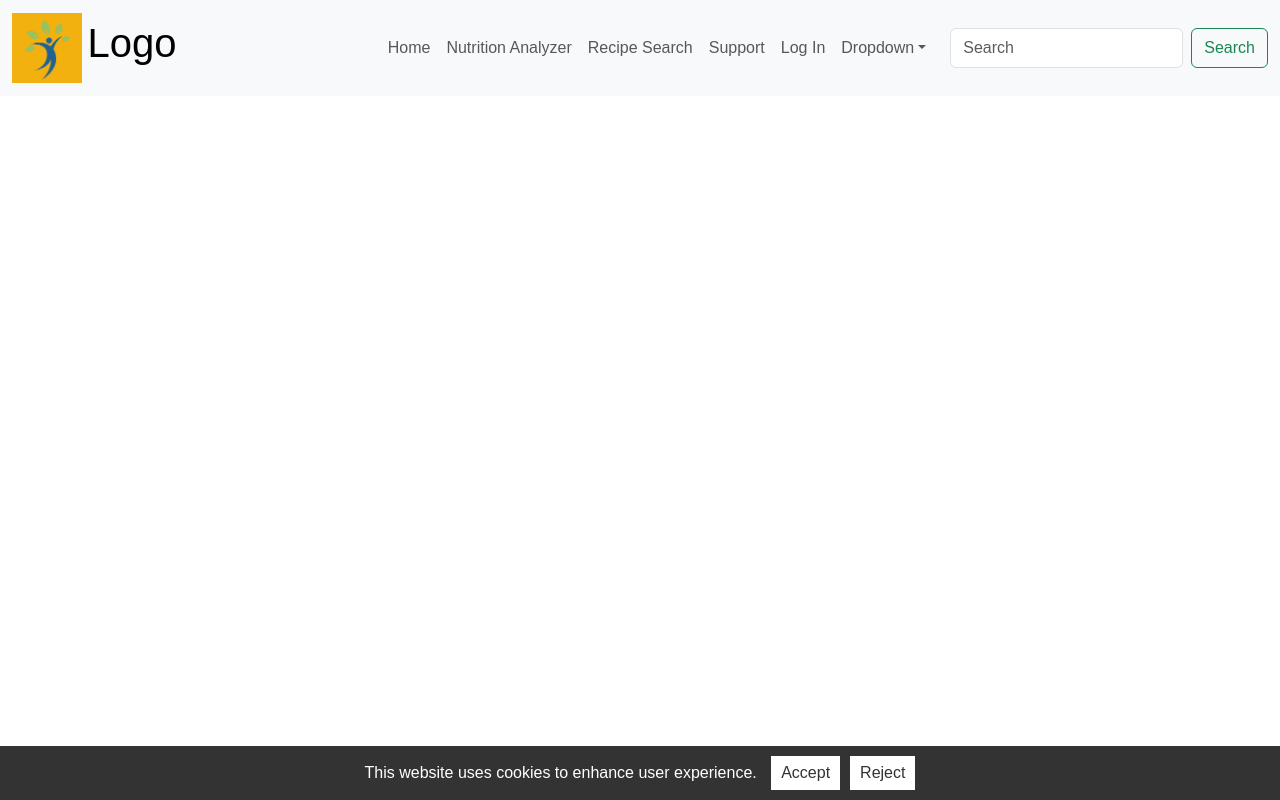
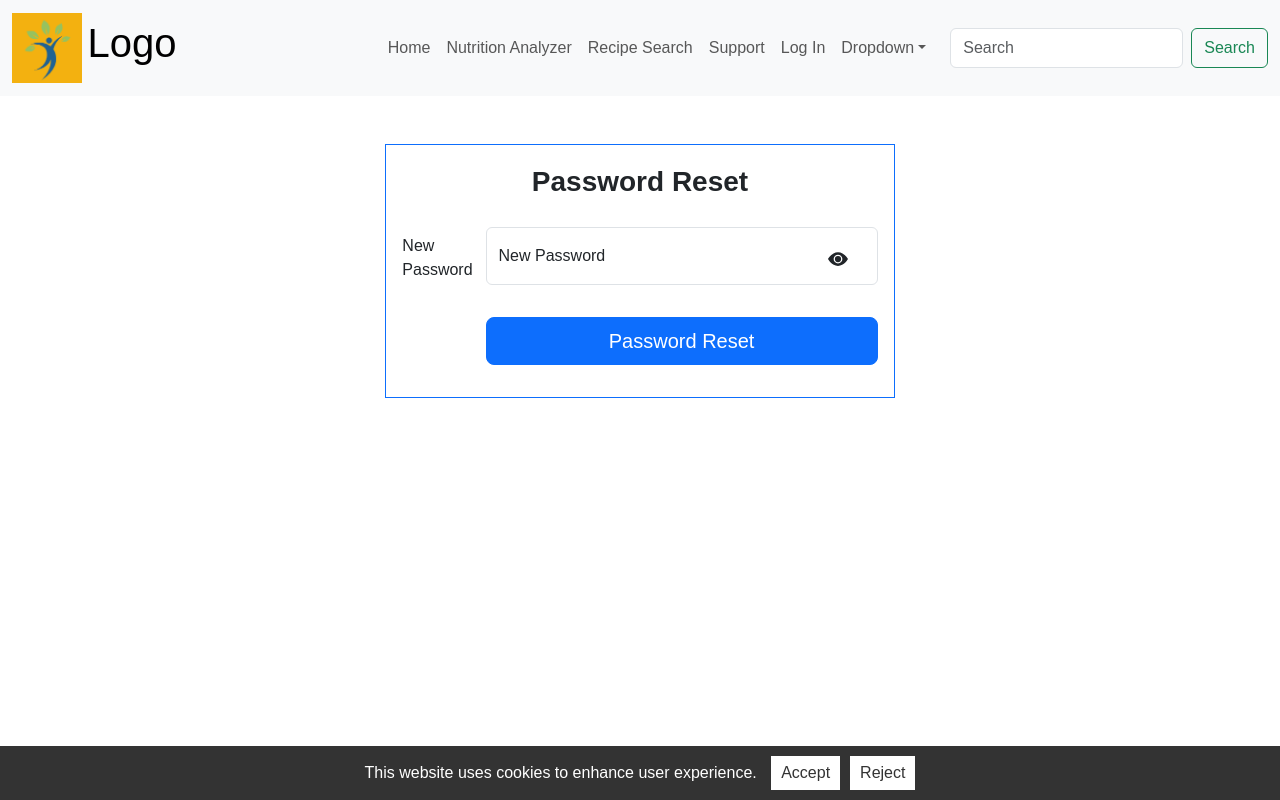
Before and after one commit to EchoSkorJjj/HealthCareApp, a React (Create React App) app in the folder frontend/: page /user-pages/resetpassword in a window 1280 px wide. Built offline with nearby package versions, Linux system fonts and the light colour scheme.

Commit message:
Finally finished password reset

```diff
--- a/frontend/src/app/App.js
+++ b/frontend/src/app/App.js
@@ -2,19 +2,20 @@ import './App.css';
 import React, { useState } from 'react';
 
 // We use Route in order to define the different routes of our application
-import { Route, Routes } from "react-router-dom";
+import { Route, Routes} from "react-router-dom";
 
 // We import all the components we need in our app
 import { AuthProvider } from '../contexts/AuthContext';
 import Register from './user-pages/Register';
 import Login from './user-pages/Login';
 import NavBar from './shared/NavBar';
-import ForgotPassword from './user-pages/forgotPassword';
+import ForgotPassword from './user-pages/ForgotPassword';
 import NutritionAnalyzer from './nutrition/NutritionAnalyzer';
 import SearchBar from './recipe/SearchBar';
 import RecipeList from './recipe/RecipeList';
 import CookieConsent from './cookies/CookieConsent';
 import RefreshToken from '../middleware/RefreshToken';
+import ResetPassword from './user-pages/ResetPassword';
 
 function App() {
   const [searchQuery, setSearchQuery] = useState('');
@@ -32,6 +33,7 @@ function App() {
       <Route path="/user-pages/login" element={<Login />} />
       <Route path="/user-pages/forgotpassword" element={<ForgotPassword/>} />
       <Route path="/nutrition/nutritionanalyzer" element={<NutritionAnalyzer />} />
+      <Route path="/user-pages/resetpassword" element={<ResetPassword/>} />
       <Route path="/recipe" element={
         <>
           <SearchBar onSearch={handleSearch} />
--- a/frontend/src/app/user-pages/forgotPassword.js
+++ b/frontend/src/app/user-pages/ForgotPassword.js
@@ -1,5 +1,4 @@
 import React, {useState} from "react";
-import { Navigate, useNavigate } from "react-router-dom";
 import Form from 'react-bootstrap/Form';
 import Container from 'react-bootstrap/Container';
 import Button from 'react-bootstrap/Button';
@@ -7,7 +6,6 @@ import Col from 'react-bootstrap/Col';
 import Row from 'react-bootstrap/Row';
 import InputGroup from 'react-bootstrap/InputGroup';
 import FloatingLabel from 'react-bootstrap/FloatingLabel';
-import { Link } from 'react-router-dom';
 
 export default function ForgotPassword() {
 
@@ -46,6 +44,7 @@ export default function ForgotPassword() {
             });
 
             if (response.ok) {
+                setForm({ email: ""});
                 const emailResponse = await response.json();
                 window.alert(emailResponse.message);
             } else {
--- a/frontend/src/app/user-pages/Register.js
+++ b/frontend/src/app/user-pages/Register.js
@@ -27,7 +27,7 @@ export default function Register() {
 
     function updateForm(value) {
         return setForm((prev) => {
-            return {...prev, ...value}; // update previous value with new value
+            return {...prev, ...value};
         });
     }
 
@@ -47,7 +47,6 @@ export default function Register() {
           return;
         }
 
-        // When a post request is sent to the create url, we'll add a new record to the database.
         const newUser = { ...registerForm };
 
         try {
@@ -65,10 +64,10 @@ export default function Register() {
             } else {
               try {
                 const errorResponse = await response.json();
-                const errorMessage = errorResponse.message; // Assuming the error message is stored in a "message" field
+                const errorMessage = errorResponse.message;
                 window.alert(`Registration failed: ${errorMessage}`);
               } catch (error) {
-                window.alert("An error occurred while registering."); // Fallback if unable to parse error response
+                window.alert("An error occurred while registering.");
               }
             }
         }  catch(error) {
--- /dev/null
+++ b/frontend/src/app/user-pages/ResetPassword.js
@@ -0,0 +1,132 @@
+import React, {useState} from "react";
+import Form from 'react-bootstrap/Form';
+import Container from 'react-bootstrap/Container';
+import Button from 'react-bootstrap/Button';
+import Col from 'react-bootstrap/Col';
+import Row from 'react-bootstrap/Row';
+import InputGroup from 'react-bootstrap/InputGroup';
+import FloatingLabel from 'react-bootstrap/FloatingLabel';
+import { useParams } from 'react-router-dom';
+import { Navigate, useNavigate, useLocation } from "react-router-dom";
+
+export default function ResetPassword() {
+    const navigate = useNavigate();
+    const location = useLocation();
+    const queryParams = new URLSearchParams(location.search);
+    const token = queryParams.get('token');
+
+    const [resetPassForm, setForm] = useState({
+        newPassword: "",
+    })
+
+    const [iconClicked, setIconClicked] = useState({
+        passIcon: false
+    })
+    const [validated, setValidated] = useState(false);
+
+    function updateForm(value) {
+        return setForm((prev) => {
+            return {...prev, ...value};
+        });
+    }
+
+    function togglePassVisibility() {
+        setIconClicked((prev) => {
+            return { ...prev, passIcon: !prev.passIcon };
+        });
+    }
+
+    async function handleSubmit(e) {
+        e.preventDefault();
+
+        const form =e.currentTarget;
+        if (form.checkValidity() === false) {
+          e.stopPropagation();
+          setValidated(true);
+          return;
+        }
+
+        const resetPass = {...resetPassForm};
+
+        try {
+            const response = await fetch("http://localhost:3500/api/account/resetPassword",{
+                method: "PATCH",
+                headers: {
+                    "Content-Type": "application/json",
+                },
+                body: JSON.stringify({
+                    ...resetPass,
+                    token: token,
+                  }),
+            });
+
+            if (response.ok) {
+                setForm({newPassword: "", token: ""})
+                navigate("/user-pages/login");
+            } else {
+                try {
+                  const errorResponse = await response.json();
+                  const errorMessage = errorResponse.message;
+                  window.alert(`Reset password failed: ${errorMessage}`);
+                } catch (error) {
+                  window.alert("An error occurred while resetting password.");
+                }
+            }
+        } catch(error) {
+            window.alert(error);
+        }
+    }
+
+    return (
+        <Container fluid className="col-lg-5 mt-5">
+            <Form noValidate validated={validated} onSubmit={handleSubmit} className="p-3 border border-primary">
+                <Form.Group as={Row} className="mb-3">
+                    <Form.Label className="text-center fw-bold fs-3">Password Reset</Form.Label>
+                </Form.Group>
+                <Form.Group as={Row} className="mb-3">
+                <Form.Label column sm={2}>New Password</Form.Label>
+                <Col sm={10}>
+                <InputGroup hasValidation>
+                    <FloatingLabel
+                    controlId="floatingPassword"
+                    label="New Password"
+                    className="mb-3"
+                    >
+                    <Form.Control
+                        type={iconClicked.passIcon ? "text" : "password"}
+                        required
+                        placeholder="New Password"
+                        onChange={(e) => updateForm({newPassword: e.target.value})}
+                    />
+                    <div className="input-icon mt-3" onClick={togglePassVisibility}>
+                        {iconClicked.passIcon && (
+                            <svg xmlns="http://www.w3.org/2000/svg" width="20" height="20" fill="currentColor" className="bi bi-eye-slash" viewBox="0 0 16 16">
+                                <path d="M13.359 11.238C15.06 9.72 16 8 16 8s-3-5.5-8-5.5a7.028 7.028 0 0 0-2.79.588l.77.771A5.944 5.944 0 0 1 8 3.5c2.12 0 3.879 1.168 5.168 2.457A13.134 13.134 0 0 1 14.828 8c-.058.087-.122.183-.195.288-.335.48-.83 1.12-1.465 1.755-.165.165-.337.328-.517.486l.708.709z"/>
+                                <path d="M11.297 9.176a3.5 3.5 0 0 0-4.474-4.474l.823.823a2.5 2.5 0 0 1 2.829 2.829l.822.822zm-2.943 1.299.822.822a3.5 3.5 0 0 1-4.474-4.474l.823.823a2.5 2.5 0 0 0 2.829 2.829z"/>
+                                <path d="M3.35 5.47c-.18.16-.353.322-.518.487A13.134 13.134 0 0 0 1.172 8l.195.288c.335.48.83 1.12 1.465 1.755C4.121 11.332 5.881 12.5 8 12.5c.716 0 1.39-.133 2.02-.36l.77.772A7.029 7.029 0 0 1 8 13.5C3 13.5 0 8 0 8s.939-1.721 2.641-3.238l.708.709zm10.296 8.884-12-12 .708-.708 12 12-.708.708z"/>
+                            </svg>
+                        )}
+                        {!iconClicked.passIcon && (
+                            <svg xmlns="http://www.w3.org/2000/svg" width="20" height="20" fill="currentColor" className="bi bi-eye-fill" viewBox="0 0 16 16">
+                                <path d="M10.5 8a2.5 2.5 0 1 1-5 0 2.5 2.5 0 0 1 5 0z"/>
+                                <path d="M0 8s3-5.5 8-5.5S16 8 16 8s-3 5.5-8 5.5S0 8 0 8zm8 3.5a3.5 3.5 0 1 0 0-7 3.5 3.5 0 0 0 0 7z"/>
+                            </svg>
+                        )}
+                    </div>
+                    <Form.Control.Feedback type="invalid">
+                        Please provide a password.
+                    </Form.Control.Feedback>
+                    <Form.Control.Feedback>Looks good!</Form.Control.Feedback>
+                    </FloatingLabel>
+                </InputGroup>
+                </Col>
+                </Form.Group>
+                <Form.Group as={Row} className="mb-3">
+                <Col sm={{ span: 10, offset: 2 }} className="text-center d-grid">
+                    <Button size="lg" type="submit">Password Reset</Button>
+                </Col>
+                </Form.Group>
+            </Form>
+        </Container>
+    )
+}
--- a/frontend/src/contexts/AuthContext.js
+++ b/frontend/src/contexts/AuthContext.js
@@ -23,6 +23,7 @@ export function AuthProvider({ children }) {
       Cookies.set('accessTokenExpiration', expirationDate);
       setAccessToken(token1);
       setRefreshToken(token2);
+      console.log("login success");
     } else {
       const expirationMinutes = 60;
       const expirationDate = new Date();
```
Also changed, not shown: 2 other files (tests, documents, lock files or other folders).
